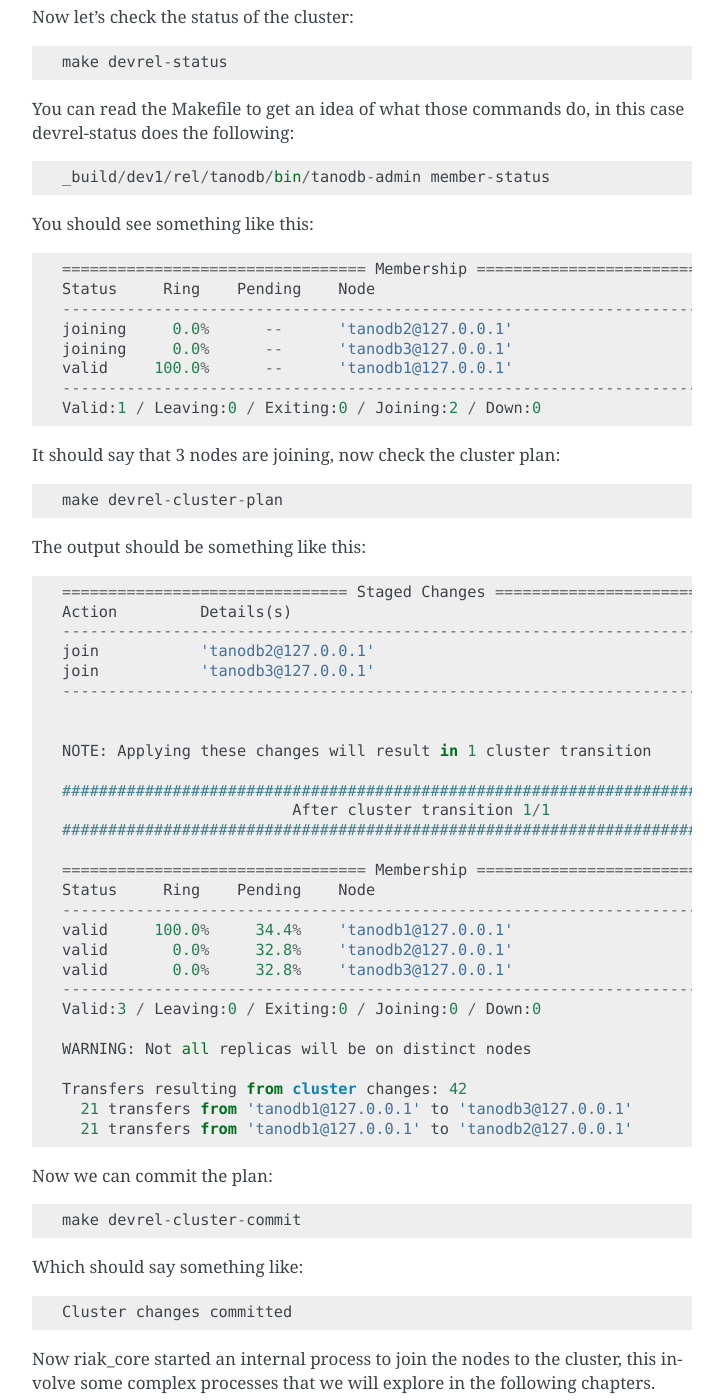
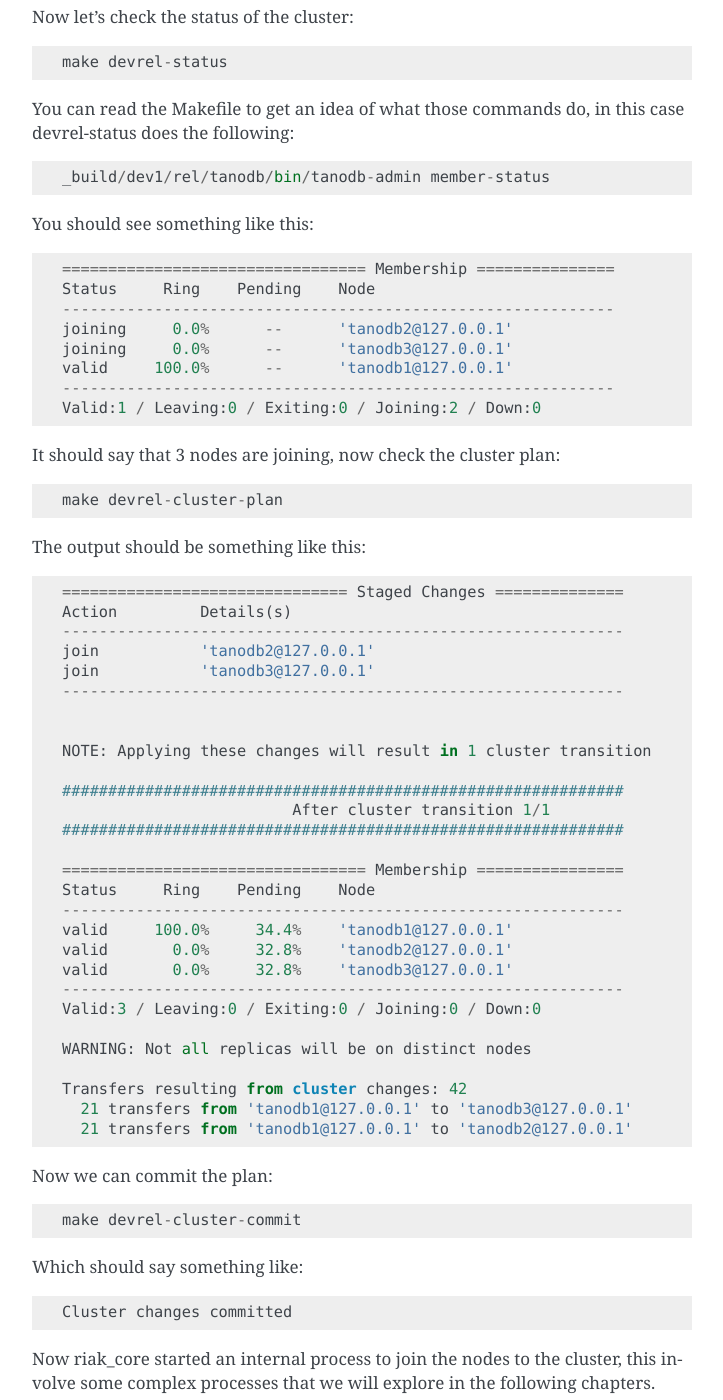
Before and after one commit to marianoguerra/little-riak-core-book, a Sphinx documentation site: the page built from source/starting.rst, in a window 1280 px wide and 1400 px high, scrolled down 5981 px. Shown: the whole window, without its empty margins (388-1111 px from the left). Built offline with Sphinx 7.4.7, drawn with Linux system fonts in a browser that asks for light colours; some of the changed text lies outside the part shown.

Commit message:
small improvements

```diff
--- a/source/how-a-command-works.rst
+++ b/source/how-a-command-works.rst
@@ -92,11 +92,9 @@
     (tanodb@127.0.0.1)3> PrefList2 = riak_core_apl:get_primary_apl(DocIdx, 2, tanodb).
 
     [{{730750818665451459101842416358141509827966271488,
-       'tanodb@127.0.0.1'},
-      primary},
+       'tanodb@127.0.0.1'}, primary},
      {{753586781748746817198774991869333432010090217472,
-       'tanodb@127.0.0.1'},
-      primary}]
+       'tanodb@127.0.0.1'}, primary}]
 
 Now we get two tuples, the first one is the same, so what this does is to return
 the number of vnodes that can handle the request from the hashed key by priority.
--- a/source/metrics.rst
+++ b/source/metrics.rst
@@ -263,6 +263,8 @@
 
     $ http localhost:8080/metrics
 
+.. code-block:: http
+
     HTTP/1.1 200 OK
     content-length: 8079
     content-type: application/json
--- a/source/starting.rst
+++ b/source/starting.rst
@@ -299,13 +299,13 @@
 
 You should see something like this::
 
-    ================================= Membership ==================================
+    ================================= Membership ===============
     Status     Ring    Pending    Node
-    -------------------------------------------------------------------------------
+    ------------------------------------------------------------
     joining     0.0%      --      'tanodb2@127.0.0.1'
     joining     0.0%      --      'tanodb3@127.0.0.1'
     valid     100.0%      --      'tanodb1@127.0.0.1'
-    -------------------------------------------------------------------------------
+    ------------------------------------------------------------
     Valid:1 / Leaving:0 / Exiting:0 / Joining:2 / Down:0
 
 It should say that 3 nodes are joining, now check the cluster plan::
@@ -314,27 +314,27 @@
 
 The output should be something like this::
 
-    =============================== Staged Changes ================================
+    =============================== Staged Changes ==============
     Action         Details(s)
-    -------------------------------------------------------------------------------
+    -------------------------------------------------------------
     join           'tanodb2@127.0.0.1'
     join           'tanodb3@127.0.0.1'
-    -------------------------------------------------------------------------------
+    -------------------------------------------------------------
 
 
     NOTE: Applying these changes will result in 1 cluster transition
 
-    ###############################################################################
+    #############################################################
                              After cluster transition 1/1
-    ###############################################################################
+    #############################################################
 
-    ================================= Membership ==================================
+    ================================= Membership ================
     Status     Ring    Pending    Node
-    -------------------------------------------------------------------------------
+    -------------------------------------------------------------
     valid     100.0%     34.4%    'tanodb1@127.0.0.1'
     valid       0.0%     32.8%    'tanodb2@127.0.0.1'
     valid       0.0%     32.8%    'tanodb3@127.0.0.1'
-    -------------------------------------------------------------------------------
+    -------------------------------------------------------------
     Valid:3 / Leaving:0 / Exiting:0 / Joining:0 / Down:0
 
     WARNING: Not all replicas will be on distinct nodes
@@ -365,25 +365,25 @@
 You can see the vnodes transferring, this means the content of some virtual
 nodes on one tanodb node are being transfered to another tanodb node::
 
-    ================================= Membership ==================================
+    ================================= Membership =============
     Status     Ring    Pending    Node
-    -------------------------------------------------------------------------------
+    ----------------------------------------------------------
     valid      75.0%     34.4%    'tanodb1@127.0.0.1'
     valid       9.4%     32.8%    'tanodb2@127.0.0.1'
     valid       7.8%     32.8%    'tanodb3@127.0.0.1'
-    -------------------------------------------------------------------------------
+    ----------------------------------------------------------
     Valid:3 / Leaving:0 / Exiting:0 / Joining:0 / Down:0
 
 At some point you should see something like this, which means that the nodes
 are joined and balanced::
 
-    ================================= Membership ==================================
+    ================================= Membership ==============
     Status     Ring    Pending    Node
-    -------------------------------------------------------------------------------
+    -----------------------------------------------------------
     valid      34.4%      --      'tanodb1@127.0.0.1'
     valid      32.8%      --      'tanodb2@127.0.0.1'
     valid      32.8%      --      'tanodb3@127.0.0.1'
-    -------------------------------------------------------------------------------
+    -----------------------------------------------------------
     Valid:3 / Leaving:0 / Exiting:0 / Joining:0 / Down:0
 
 When you are bored you can stop them::
```
